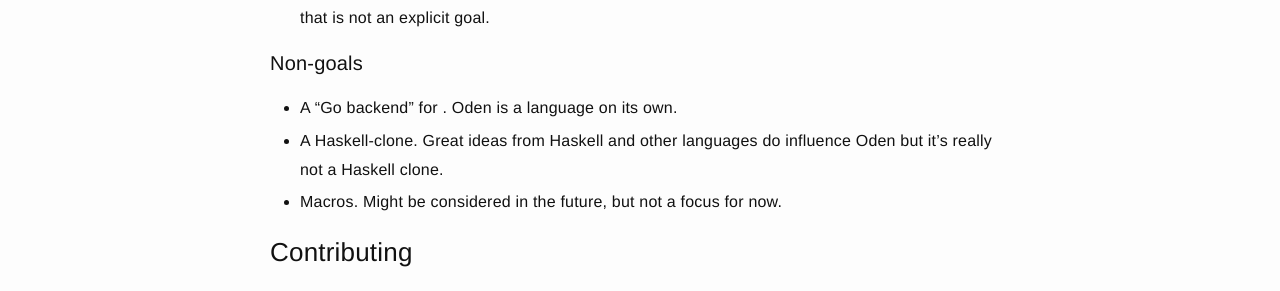
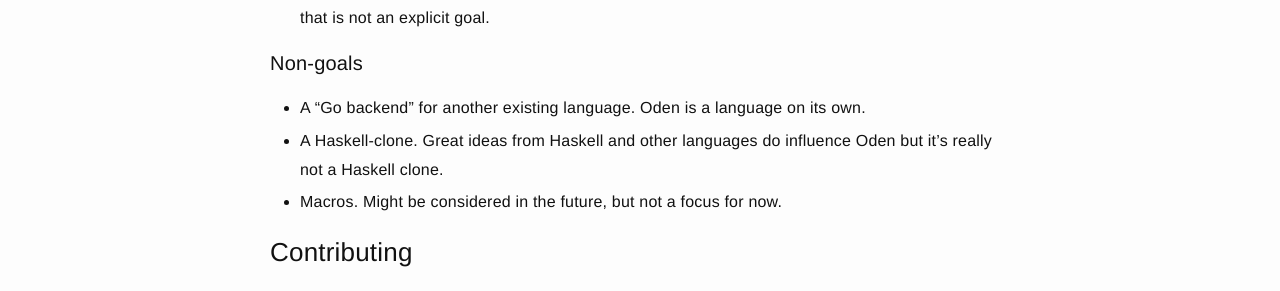
Before and after one commit to oden-lang/oden-lang.github.io, a Jekyll site: the page built from about.md, in a window 1280 px wide. Shown: the part 1156-1447 px from the top of the page. Built offline with Jekyll 4.4.1, drawn with Linux system fonts in a browser that asks for light colours.

Commit message:
Fix language ending up an HTML tag

```diff
--- a/about.md
+++ b/about.md
@@ -47,7 +47,7 @@
 
 ### Non-goals
 
-* A "Go backend" for <insert language here>. Oden is a language on its own.
+* A "Go backend" for another existing language. Oden is a language on its own.
 * A Haskell-clone. Great ideas from Haskell and other languages do influence
   Oden but it's really not a Haskell clone.
 * Macros. Might be considered in the future, but not a focus for now.
```
